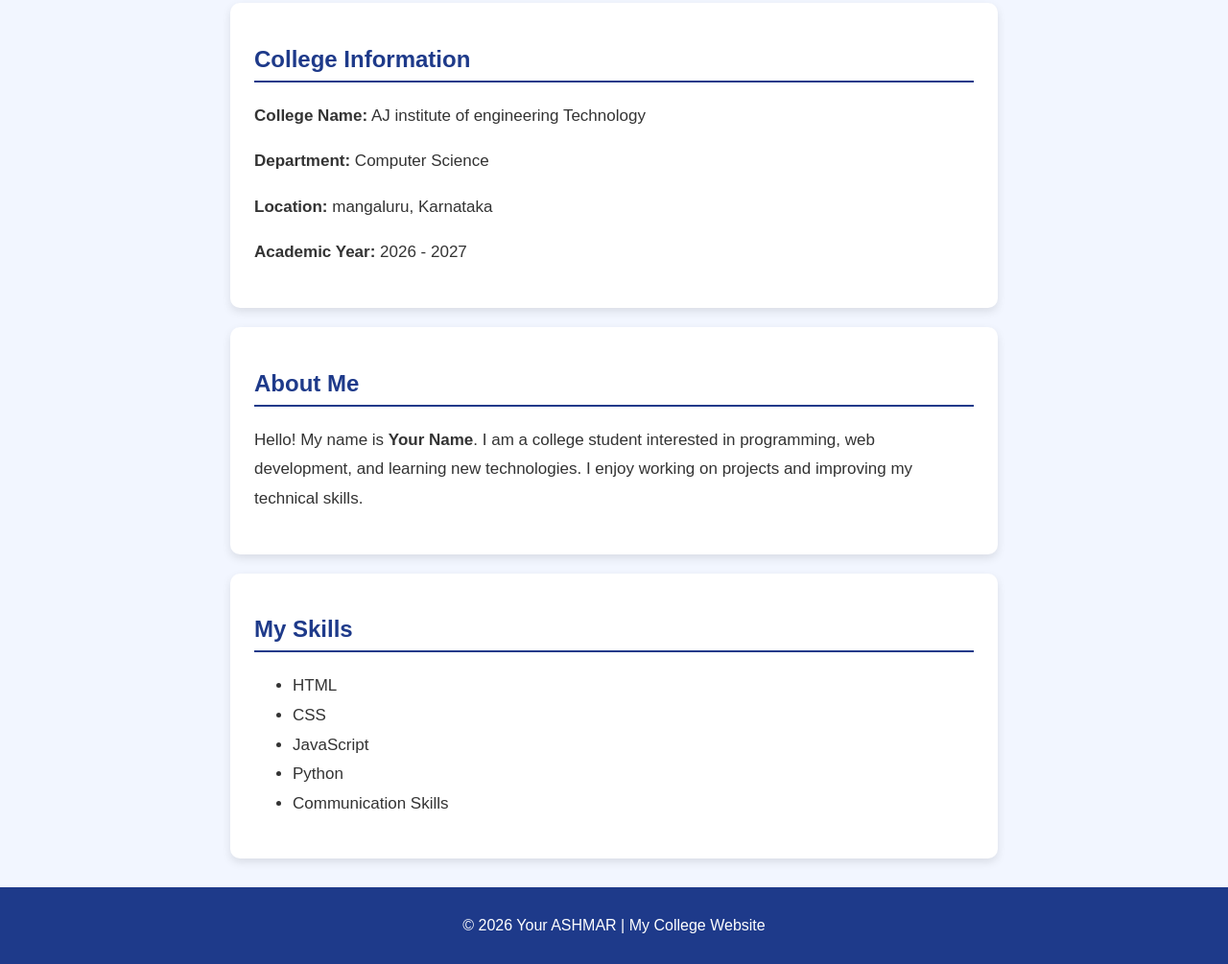
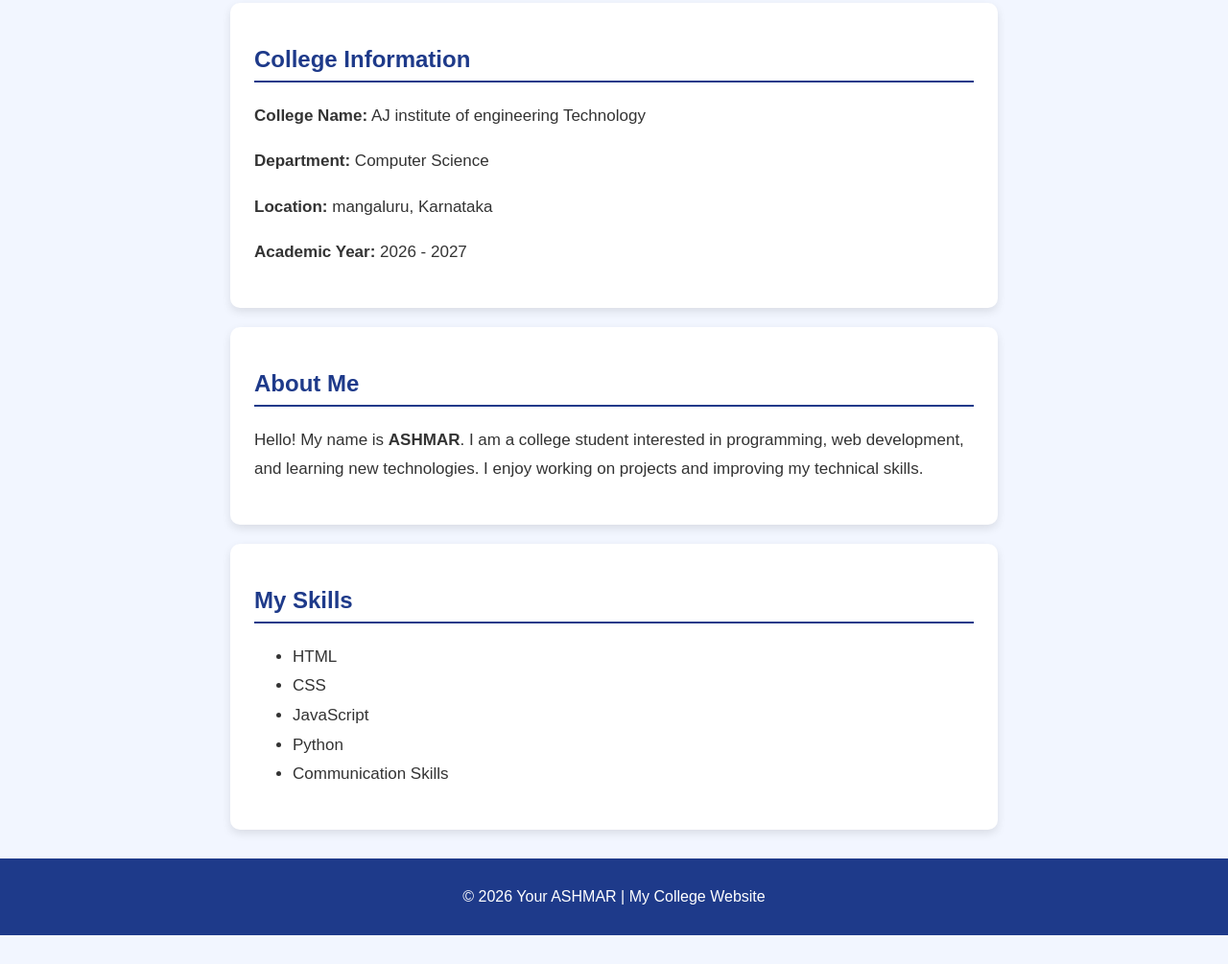
Before and after one commit to Fanglack/website, a plain HTML site: page index.html in a window 1280 px wide. Shown: the part 570-1575 px from the top of the page at 96% size. After the commit the page ends 1545 px from the top, so only its background shows below. Drawn offline with Linux system fonts and the light colour scheme.

Commit message:
Update index.html

```diff
--- a/index.html
+++ b/index.html
@@ -101,7 +101,7 @@
             <h2>About Me</h2>
 
             <p class="info">
-                Hello! My name is <strong>Your Name</strong>.
+                Hello! My name is <strong>ASHMAR</strong>.
                 I am a college student interested in programming,
                 web development, and learning new technologies.
                 I enjoy working on projects and improving my technical skills.
```
